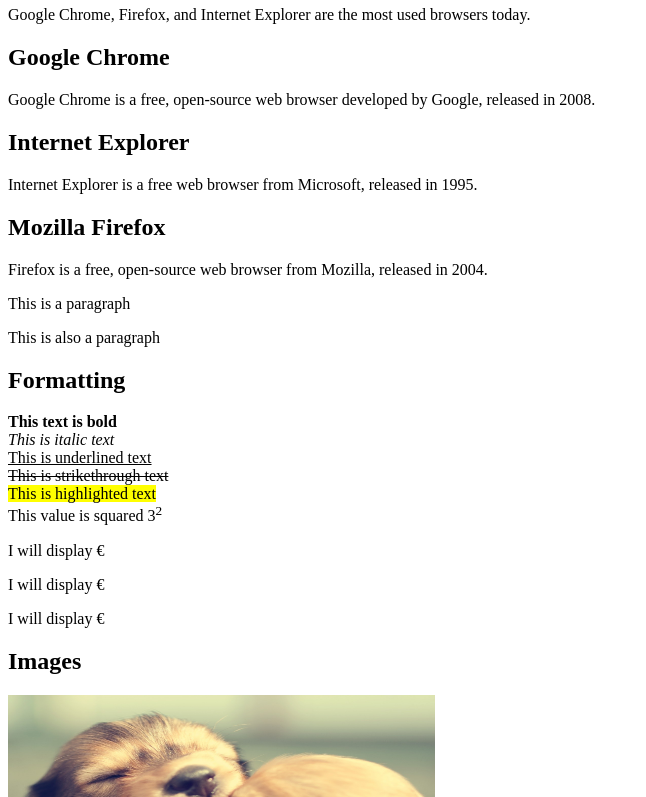
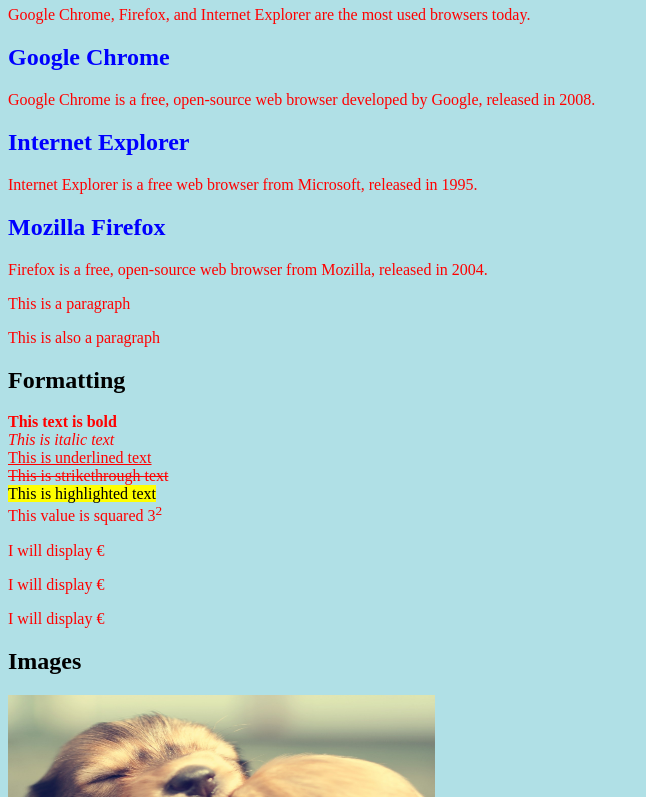
Before and after one commit to laneaf/html-me-something, a plain HTML site: page index.html in a window 1280 px wide. Shown: the part 378-1175 px from the top of the page, without its empty margins (0-646 px from the left). Drawn offline with Linux system fonts and the light colour scheme.

Commit message:
Added css files

```diff
--- a/index.html
+++ b/index.html
@@ -1,5 +1,13 @@
 <!DOCTYPE html>
 <html lang-"en-US">
+<head>
+  <link rel="stylesheet" href="styles.css">
+</head>
+
+
+
+
+
 	<body>
 		<h1 title="This is a heading">This is my heading</h>
 		<h2>This is a smaller heading</h2>
--- a/styles.css
+++ b/styles.css
@@ -1,3 +1,16 @@
+body {
+    background-color: powderblue;
+}
+h1 {
+    color: blue;
+}
+p {
+    color: red;
+}
+
+
+
+
 footer {
     display: block;
 }
```
